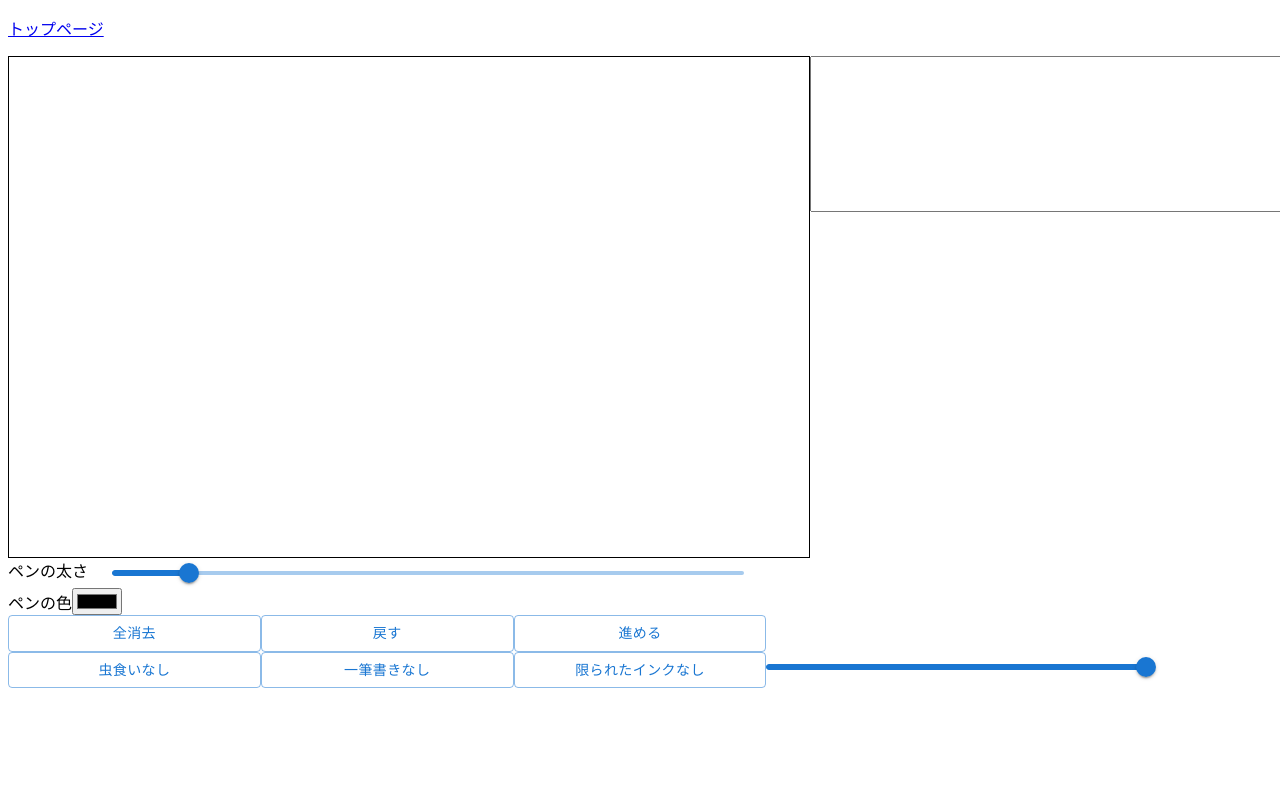
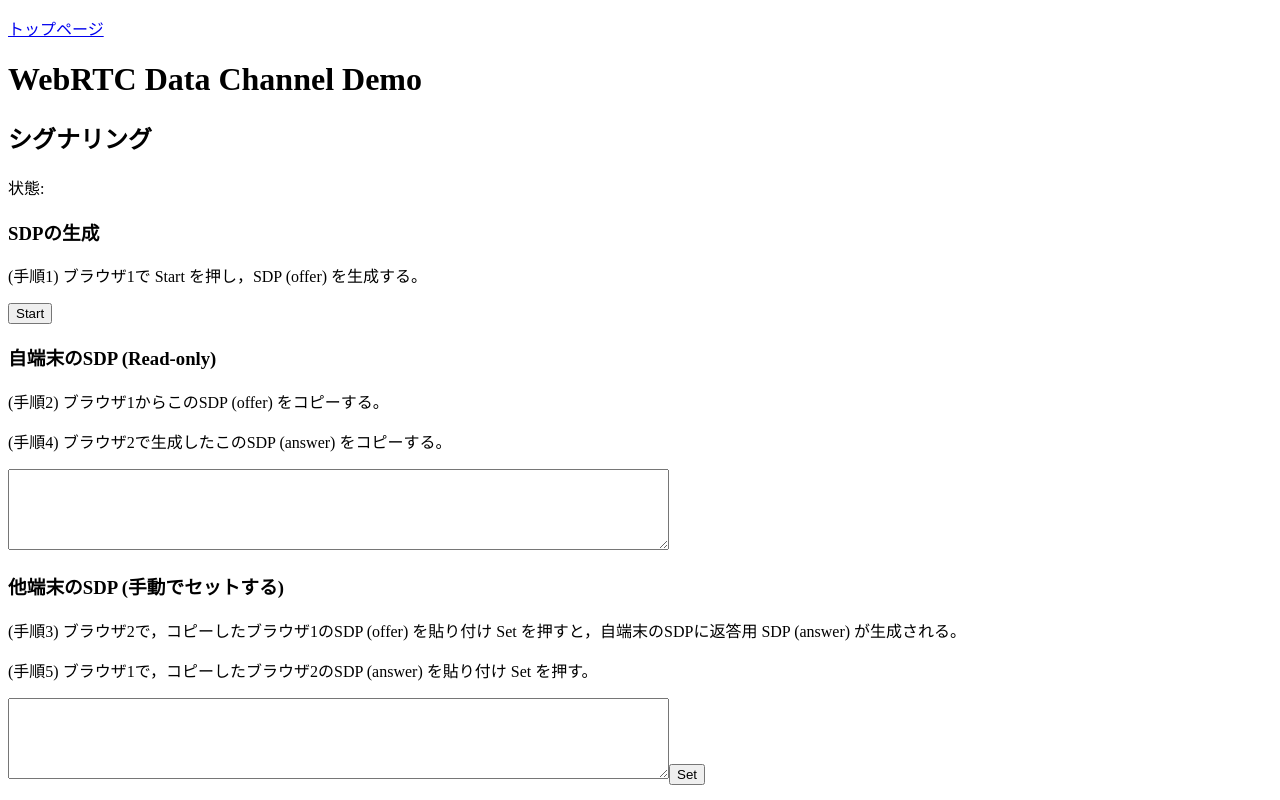
Before and after one commit to Cacao1522/drawing-game, a Next.js app: page /draw in a window 1280 px wide. Shown: the top 800 px of the page. Built offline with nearby package versions, Linux system fonts and the light colour scheme; no server answers.

Commit message:
なぜかstartPeerConectionが使えない

```diff
--- a/src/app/draw/page.js
+++ b/src/app/draw/page.js
@@ -3,7 +3,6 @@
 import React, { useRef, useEffect, useState, use } from "react";
 import styles from "./page.module.css";
 import { Stack, Button, Slider } from "@mui/material";
-
 
 export default function Page() {
   const width = 800;
@@ -11,189 +10,6 @@
   let canvasRef = useRef(null);
   let mouseX = null;
   let mouseY = null;
-
-
-  useEffect(() => {
-    const ws = new WebSocket("ws://localhost:3001");
-    ws.onopen = () => {
-      console.log("Connected to the signaling server");
-    };
-
-    // ICE server URLs
-    let peerConnectionConfig = {
-      iceServers: [{ urls: "stun:stun.l.google.com:19302" }],
-    };
-
-    // Data channel オプション
-    let dataChannelOptions = {
-      ordered: false,
-    };
-
-    // Peer Connection
-    let peerConnection;
-
-    // Data Channel
-    let dataChannel;
-
-    // ページ読み込み時に呼び出す関数
-    window.onload = function () {
-      startPeerConnection();
-    };
-
-    // 新しい RTCPeerConnection を作成する
-    function createPeerConnection() {
-      if (peerConnection) {
-        return peerConnection; // 既に作成済みのオブジェクトを返す
-      }
-      const pc = new RTCPeerConnection(peerConnectionConfig);
-
-      // ICE candidate 取得時のイベントハンドラを登録
-      pc.onicecandidate = function (evt) {
-        if (evt.candidate) {
-          // 一部の ICE candidate を取得
-          // Trickle ICE では ICE candidate を相手に通知する
-          console.log(evt.candidate);
-        } else {
-          console.log("ICE candidate gathering completed.");
-          // 全ての ICE candidate の取得完了（空の ICE candidate イベント）
-          // Vanilla ICE では，全てのICE candidate を含んだ SDP を相手に通知する
-          // （SDP は pc.localDescription.sdp で取得できる）
-
-          //メッセージを送信
-          const message = pc.localDescription.sdp;
-          ws.send(message);
-        }
-      };
-
-      pc.ondatachannel = function (evt) {
-        console.log("Data channel created:", evt);
-        setupDataChannel(evt.channel);
-        dataChannel = evt.channel;
-      };
-
-      return pc;
-    }
-
-    // ピアの接続を開始する
-    function startPeerConnection() {
-      // 新しい RTCPeerConnection を作成する
-      peerConnection = createPeerConnection();
-
-      // Data channel を生成
-      dataChannel = peerConnection.createDataChannel(
-        "test-data-channel",
-        dataChannelOptions
-      );
-      setupDataChannel(dataChannel);
-
-      // Offer を生成する
-      peerConnection
-        .createOffer()
-        .then(function (sessionDescription) {
-          console.log("createOffer() succeeded.");
-          return peerConnection.setLocalDescription(sessionDescription);
-        })
-        .then(function () {
-          // setLocalDescription() が成功した場合
-          // Trickle ICE ではここで SDP を相手に通知する
-          // Vanilla ICE では ICE candidate が揃うのを待つ
-          console.log("setLocalDescription() succeeded.");
-        })
-        .catch(function (err) {
-          console.error("setLocalDescription() failed.", err);
-        });
-    }
-
-    // Data channel のイベントハンドラを定義する
-    function setupDataChannel(dc) {
-      dc.onerror = function (error) {
-        console.log("Data channel error:", error);
-      };
-      dc.onmessage = function (evt) {
-        console.log("Data channel message:", evt.data);
-        let msg = evt.data;
-        document.getElementById("history").value =
-          "other> " + msg + "\n" + document.getElementById("history").value;
-      };
-      dc.onopen = function (evt) {
-        console.log("Data channel opened:", evt);
-      };
-      dc.onclose = function () {
-        console.log("Data channel closed.");
-      };
-    }
-
-    // 相手の SDP 通知を受ける
-    function setRemoteSdp() {
-      let sdptext = document.getElementById("remoteSDP").value;
-
-      if (peerConnection) {
-        // Peer Connection が生成済みの場合，SDP を Answer と見なす
-        let answer = new RTCSessionDescription({
-          type: "answer",
-          sdp: sdptext,
-        });
-        peerConnection
-          .setRemoteDescription(answer)
-          .then(function () {
-            console.log("setRemoteDescription() succeeded.");
-          })
-          .catch(function (err) {
-            console.error("setRemoteDescription() failed.", err);
-          });
-      } else {
-        // Peer Connection が未生成の場合，SDP を Offer と見なす
-        let offer = new RTCSessionDescription({
-          type: "offer",
-          sdp: sdptext,
-        });
-        // Peer Connection を生成
-        peerConnection = createPeerConnection();
-        peerConnection
-          .setRemoteDescription(offer)
-          .then(function () {
-            console.log("setRemoteDescription() succeeded.");
-          })
-          .catch(function (err) {
-            console.error("setRemoteDescription() failed.", err);
-          });
-        // Answer を生成
-        peerConnection
-          .createAnswer()
-          .then(function (sessionDescription) {
-            console.log("createAnswer() succeeded.");
-            return peerConnection.setLocalDescription(sessionDescription);
-          })
-          .then(function () {
-            // setLocalDescription() が成功した場合
-            // Trickle ICE ではここで SDP を相手に通知する
-            // Vanilla ICE では ICE candidate が揃うのを待つ
-            console.log("setLocalDescription() succeeded.");
-          })
-          .catch(function (err) {
-            console.error("setLocalDescription() failed.", err);
-          });
-        document.getElementById("status").value = "answer created";
-      }
-    }
-
-    // チャットメッセージの送信
-    function sendMessage() {
-      if (!peerConnection || peerConnection.connectionState != "connected") {
-        alert("PeerConnection is not established.");
-        return false;
-      }
-      let msg = document.getElementById("message").value;
-      document.getElementById("message").value = "";
-
-      document.getElementById("history").value =
-        "me> " + msg + "\n" + document.getElementById("history").value;
-      dataChannel.send(msg);
-
-      return true;
-    }
-  }, []);
-
   // canvas に描いたストロークの座標情報をすべて保存
   const [allStrokes, setAllStrokes] = useState({
     strokes: [],
@@ -415,11 +231,206 @@
     });
     setCurrentWidthColor([...currentWidthColor, widthColor]);
   };
+
+  const [status, setStatus] = useState('');
+  const [localSDP, setLocalSDP] = useState('');
+  const [remoteSDP, setRemoteSDP] = useState('');
+  const [history, setHistory] = useState('');
+  const [message, setMessage] = useState('');
+
+  useEffect(() => {
+    const peerConnectionConfig = { iceServers: [{ urls: 'stun:stun.l.google.com:19302' }] };
+    let peerConnection;
+    let dataChannel;
+
+    const createPeerConnection = () => {
+      const pc = new RTCPeerConnection(peerConnectionConfig);
+
+      pc.onicecandidate = (evt) => {
+        if (evt.candidate) {
+          console.log(evt.candidate);
+          setStatus('ICE candidateの収集中');
+        } else {
+          setLocalSDP(pc.localDescription.sdp);
+          setStatus('Vanilla ICE準備完了');
+        }
+      };
+
+      pc.onconnectionstatechange = () => {
+        switch (pc.connectionState) {
+          case 'connected':
+            setStatus('接続済み');
+            break;
+          case 'disconnected':
+          case 'failed':
+            setStatus('切断済み');
+            break;
+          case 'closed':
+            setStatus('クローズ');
+            break;
+        }
+      };
+
+      pc.ondatachannel = (evt) => {
+        console.log('データチャネル作成:', evt);
+        setupDataChannel(evt.channel);
+        dataChannel = evt.channel;
+      };
+
+      return pc;
+    };
+
+    const startPeerConnection = () => {
+      peerConnection = createPeerConnection();
+      dataChannel = peerConnection.createDataChannel('test-data-channel', { ordered: false });
+      setupDataChannel(dataChannel);
+
+      peerConnection.createOffer()
+        .then((sessionDescription) => {
+          console.log('createOffer() 成功');
+          return peerConnection.setLocalDescription(sessionDescription);
+        })
+        .then(() => {
+          console.log('setLocalDescription 成功');
+        })
+        .catch((err) => {
+          console.error('setLocalDescription() 失敗', err);
+        });
+
+      setStatus('Offer作成中');
+    };
+
+    const setupDataChannel = (dc) => {
+      dc.onerror = (error) => {
+        console.log('データチャネルエラー:', error);
+      };
+
+      dc.onmessage = (evt) => {
+        console.log('データチャネルメッセージ:', evt.data);
+        const msg = evt.data;
+        setHistory((prevHistory) => `other> ${msg}\n${prevHistory}`);
+      };
+
+      dc.onopen = () => {
+        console.log('データチャネルオープン');
+      };
+
+      dc.onclose = () => {
+        console.log('データチャネルクローズ');
+      };
+    };
+
+    const handleSetRemoteSDP = () => {
+      if (peerConnection) {
+        const answer = new RTCSessionDescription({
+          type: 'answer',
+          sdp: remoteSDP,
+        });
+
+        peerConnection.setRemoteDescription(answer)
+          .then(() => {
+            console.log('setRemoteDescription() 成功');
+          })
+          .catch((err) => {
+            console.error('setRemoteDescription() 失敗', err);
+          });
+      } else {
+        const offer = new RTCSessionDescription({
+          type: 'offer',
+          sdp: remoteSDP,
+        });
+
+        peerConnection = createPeerConnection();
+
+        peerConnection.setRemoteDescription(offer)
+          .then(() => {
+            console.log('setRemoteDescription() 成功');
+          })
+          .catch((err) => {
+            console.error('setRemoteDescription() 失敗', err);
+          });
+
+        peerConnection.createAnswer()
+          .then((sessionDescription) => {
+            console.log('createAnswer() 成功');
+            return peerConnection.setLocalDescription(sessionDescription);
+          })
+          .then(() => {
+            console.log('setLocalDescription() 成功');
+          })
+          .catch((err) => {
+            console.error('setLocalDescription() 失敗', err);
+          });
+
+        setStatus('Answer作成中');
+      }
+    };
+
+    const handleSendMessage = () => {
+      if (!peerConnection || peerConnection.connectionState !== 'connected') {
+        alert('PeerConnectionが確立されていません。');
+        return;
+      }
+
+      const msg = message;
+      setMessage('');
+      setHistory((prevHistory) => `me> ${msg}\n${prevHistory}`);
+      dataChannel.send(msg);
+    };
+  }, []);
   return (
     <>
       <p>
         <Link href={"/"}>トップページ</Link>
       </p>
+      <div>
+        <h1>WebRTC Data Channel Demo</h1>
+
+        <h2>シグナリング</h2>
+        <p>状態: {status}</p>
+
+        <h3>SDPの生成</h3>
+        <p>(手順1) ブラウザ1で Start を押し，SDP (offer) を生成する。</p>
+        <button type="button" onClick={() => startPeerConnection}>
+          Start
+        </button>
+
+        <h3>自端末のSDP (Read-only)</h3>
+        <p>(手順2) ブラウザ1からこのSDP (offer) をコピーする。</p>
+        <p>(手順4) ブラウザ2で生成したこのSDP (answer) をコピーする。</p>
+        <textarea cols="80" rows="5" value={localSDP} readOnly></textarea>
+
+        <h3>他端末のSDP (手動でセットする)</h3>
+        <p>
+          (手順3) ブラウザ2で，コピーしたブラウザ1のSDP (offer) を貼り付け Set
+          を押すと，自端末のSDPに返答用 SDP (answer) が生成される。
+        </p>
+        <p>
+          (手順5) ブラウザ1で，コピーしたブラウザ2のSDP (answer) を貼り付け Set
+          を押す。
+        </p>
+        <textarea
+          cols="80"
+          rows="5"
+          value={remoteSDP}
+          onChange={(e) => setRemoteSDP(e.target.value)}
+        ></textarea>
+        <button type="button" onClick={() => handleSetRemoteSDP}>
+          Set
+        </button>
+
+        <h2>データチャネルでの通信</h2>
+        <form onSubmit={() => handleSendMessage}>
+          <input
+            type="text"
+            value={message}
+            onChange={(e) => setMessage(e.target.value)}
+            size="30"
+          />
+          <input type="submit" value="Send" />
+        </form>
+        <textarea cols="80" rows="10" value={history} readOnly></textarea>
+      </div>
 
       <div className={styles.main}>
         <canvas
```
